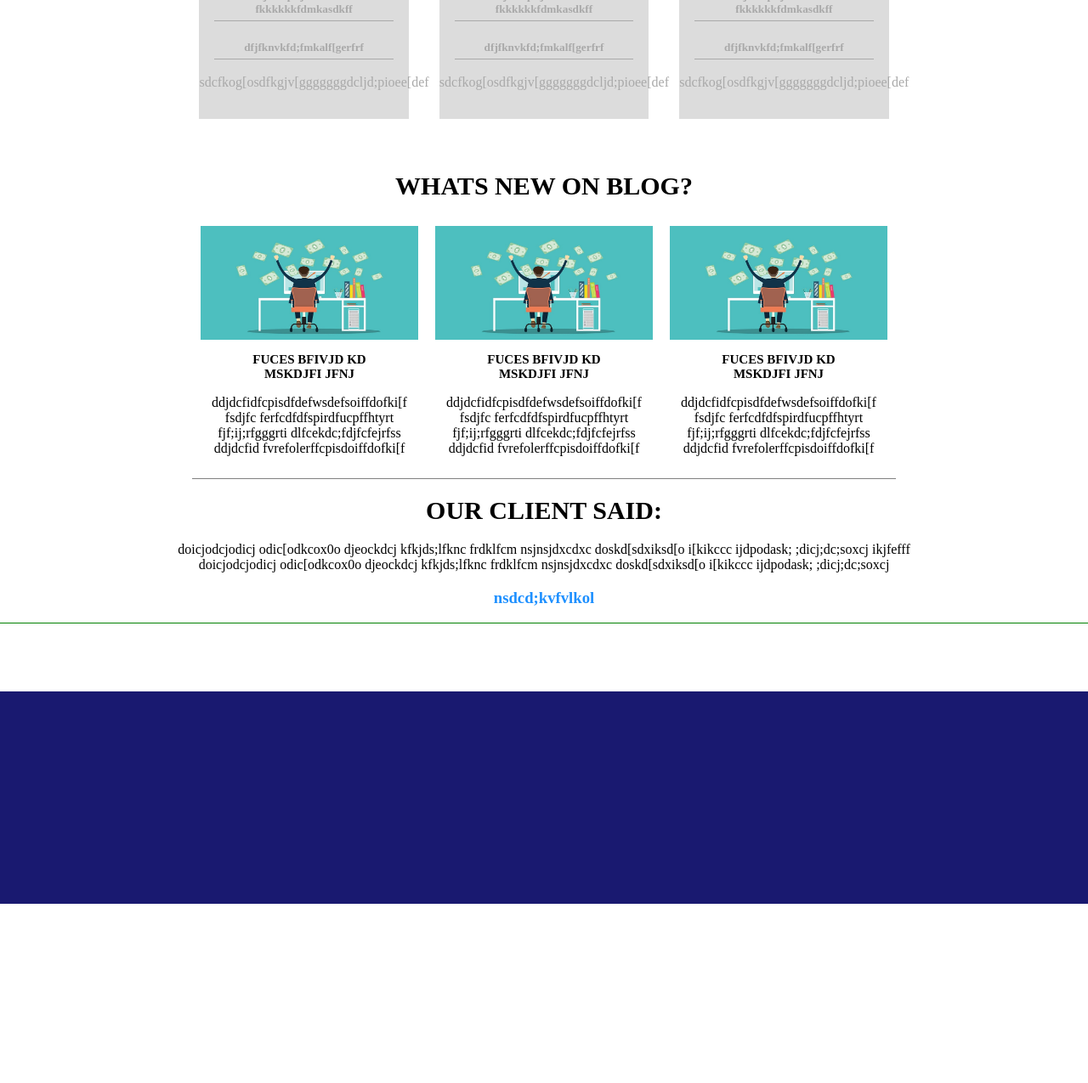
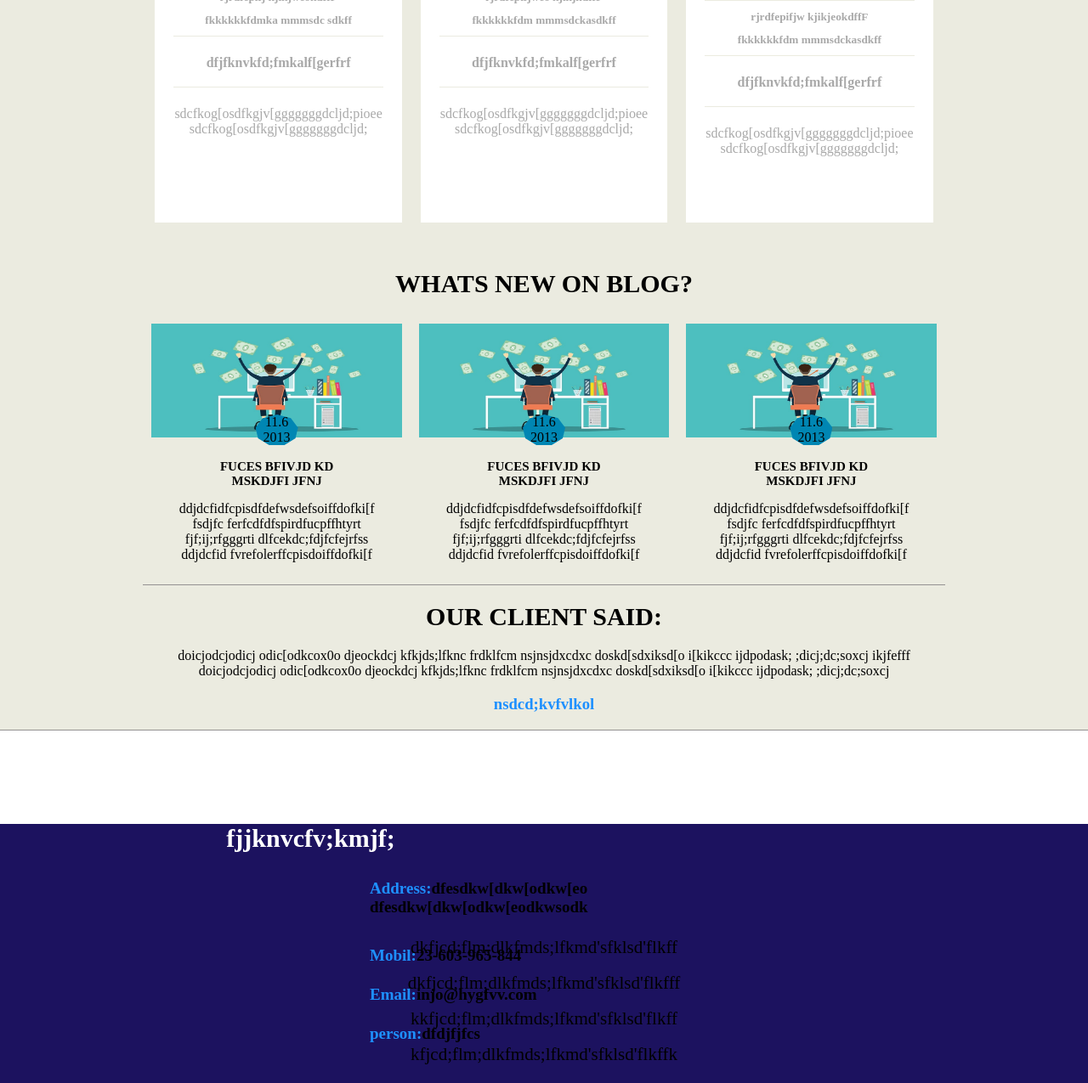
Before and after one commit to nazanin76/psd2, a plain HTML site: page index.html in a window 1280 px wide. Shown: the part 716-1991 px from the top of the page at 85% size. Before the commit the page ends 1840 px from the top, so only its background shows below. Drawn offline with Linux system fonts and the light colour scheme.

Commit message:
beta project

```diff
--- a/index.html
+++ b/index.html
@@ -1,63 +1,74 @@
 <DOCTYPE HTML>
     <html lang="fa">
     <head>
+        <meta name="viewport" content="width=device-width,initial-scale=1">
         <link rel="stylesheet" href="style.css">
         <title> طراحی</title>
         <meta charset="UTF-8">
     </head>
     <body>
+    <div class="main1">
         <header>
+
             <nav class="menu">
+
                 <ul>
-                <li><a href="#">HOME</a></li>
+
                     <li><a href="#">PORTFOLIO</a></li>
                     <li><a href="#">ABOUT US</a></li>
                     <li><a href="#">BLOG</a></li>
                     <li><a href="#">CONTAG</a></li>
+                    <li><a href="#">HOME</a></li>
                 </ul>
 
             </nav>
+            <h4><span class="k"> Mango</span>Theme</h4>
         </header>
         <div class="wrap">
             <img src="1.jpg">
 
         </div>
         <div class="rar">
-        <h2>SUCCESS IS SIMLE. DO WHATS RIGHT,THE RIGHT WAY,AT THE RIGHT TIME</h2>
+            <h2>SUCCESS IS SIMLE. DO WHATS RIGHT,THE RIGHT WAY,AT THE RIGHT </h2>
             <p> lorem kdsxkma' cdckm dcdmclml;, dcfklkmvmv'polf,k'skkkkkkkkkfloriem spomckkkkkdased</p>
             <p> fjsdfasdfnnwedspokpol koerkwoktnwer kfvfovk,df</p>
         </div>
         <section>
             <div class="logo">
-            <p>MODERN & CLEAN DESIGN</p>
-            <h5>rjrdfepifjweokdffF<br>fkkkkkkfdmkasdkff</h5>
-            <h5>dfjfknvkfd;fmkalf[gerfrf</h5>
-            <div class="h5">sdcfkog[osdfkgjv[gggggggdcljd;pioee[def</div>
+                <img src="1.jpg" class="polo">
+                <p>MODERN & CLEAN </p>
+                <h5>rjrdfepifj kjikjweokdffF<br>fkkkkkkfdmka mmmsdc sdkff<br></h5>
+                <h4>dfjfknvkfd;fmkalf[gerfrf</h4>
+                <div class="h5">sdcfkog[osdfkgjv[gggggggdcljd;pioee<br>sdcfkog[osdfkgjv[gggggggdcljd;</div>
             </div>
             <div class="logo">
-            <P>WE HAVE GOOD SOLUTION</P>
-            <h5>rjrdfepifjweokdffF<br>fkkkkkkfdmkasdkff</h5>
-            <h5>dfjfknvkfd;fmkalf[gerfrf</h5>
-            <div class="h5">sdcfkog[osdfkgjv[gggggggdcljd;pioee[def</div>
+                <img src="1.jpg" class="polo">
+                <P>WE HAVE GOOD </P>
+                <h5>rjrdfepifjweo kjikjkdffF<br>fkkkkkkfdm mmmsdckasdkff</h5>
+                <h4>dfjfknvkfd;fmkalf[gerfrf</h4>
+                <div class="h5">sdcfkog[osdfkgjv[gggggggdcljd;pioee<br>sdcfkog[osdfkgjv[gggggggdcljd;</div>
 
             </div>
             <div class="logo">
+                <img src="1.jpg" class="polo">
                 <P>WHAT IS BEST FOR YOU?</P>
-            <h5>rjrdfepifjweokdffF<br>fkkkkkkfdmkasdkff</h5>
-            <h5>dfjfknvkfd;fmkalf[gerfrf</h5>
-            <div class="h5">sdcfkog[osdfkgjv[gggggggdcljd;pioee[def</div>
+                <h5>rjrdfepifjw kjikjeokdffF<br>fkkkkkkfdm mmmsdckasdkff</h5>
+                <h4>dfjfknvkfd;fmkalf[gerfrf</h4>
+                <div class="h5">sdcfkog[osdfkgjv[gggggggdcljd;pioee<br>sdcfkog[osdfkgjv[gggggggdcljd;</div>
             </div>
         </section>
         <h1> WHATS NEW ON BLOG?</h1>
         <div class="main">
             <div class="logo1">
                 <img src="1.jpg">
+                <div class="statos"> <span class="godi2">11.6<br>2013 </span></div>
                 <h3> FUCES BFIVJD KD<br>MSKDJFI JFNJ</h3>
                 <p>ddjdcfidfcpisdfdefwsdefsoiffdofki[f<br>fsdjfc ferfcdfdfspirdfucpffhtyrt<br>fjf;ij;rfgggrti
                     dlfcekdc;fdjfcfejrfss<br>ddjdcfid fvrefolerffcpisdoiffdofki[f</p>
             </div>
             <div class="logo1">
                 <img src="1.jpg">
+                <div class="statos"> <span class="godi1">11.6<br>2013 </span></div>
                 <h3>FUCES BFIVJD KD<br>MSKDJFI JFNJ</h3>
                 <p>ddjdcfidfcpisdfdefwsdefsoiffdofki[f<br>fsdjfc ferfcdfdfspirdfucpffhtyrt<br>fjf;ij;rfgggrti
                     dlfcekdc;fdjfcfejrfss<br>ddjdcfid fvrefolerffcpisdoiffdofki[f</p>
@@ -65,6 +76,7 @@
             </div>
             <div class="logo1">
                 <img src="1.jpg">
+                <div class="statos"><span class="godi">11.6<br>2013</span></div>
                 <h3>FUCES BFIVJD KD<br>MSKDJFI JFNJ</h3>
                 <p>ddjdcfidfcpisdfdefwsdefsoiffdofki[f<br>fsdjfc ferfcdfdfspirdfucpffhtyrt<br>fjf;ij;rfgggrti
                     dlfcekdc;fdjfcfejrfss<br>ddjdcfid fvrefolerffcpisdoiffdofki[f</p>
@@ -77,13 +89,23 @@
                 nsjnsjdxcdxc doskd[sdxiksd[o i[kikccc ijdpodask; ;dicj;dc;soxcj </p>
             <h3>nsdcd;kvfvlkol</h3>
         </div>
+    </div>
     <div class="mono">
-
     </div>
     <div class="mono1">
+
+        <h3>fjjknvcfv;kmjf;</h3>
+        <h5><span class="hoda"> Address:</span>dfesdkw[dkw[odkw[eo<br>dfesdkw[dkw[odkw[eodkwsodk
+        </h5>
+        <h6><span class="koda">Mobil:</span>23-603-965-844</h6>
+        <h6><span class="a">Email:</span>injo@hygfvv.com</h6>
+        <h6><span class="b">person:</span>dfdjfjfcs</h6>
+        <p>dkfjcd;flm;dlkfmds;lfkmd'sfklsd'flkff<br>dkfjcd;flm;dlkfmds;lfkmd'sfklsd'flkfff<br>
+            kkfjcd;flm;dlkfmds;lfkmd'sfklsd'flkff<br>kfjcd;flm;dlkfmds;lfkmd'sfklsd'flkffk
+        </p>
     </div>
     <div class="mono2">
-
+        <p>fksfckvdvk'fv-lc,s'dl;c,d;fv,dfvk\dfvdf <span class="f">ddjcs| ijmofmejfsdf|mrfekrmf|</span></p>
     </div>
 
     </body>
--- a/style.css
+++ b/style.css
@@ -1,10 +1,25 @@
 body {
     margin: 0;
 }
+.main1{
+    background-color:#ebebe0;
+    width: 100%;
 
+
+}
 header {
     background-color: black;
     height: 80px;
+}
+.k{
+    float: left;
+    color: dodgerblue;
+    padding-left: 21%;
+}
+headerh h1{
+    float: left;
+    color:white;
+    padding-left: 19%;
 }
 
 img {
@@ -58,29 +73,37 @@ section {
 
 .logo {
     width: 20%;
-    height: 420px;
-    background-color: gainsboro;
-    margin: 18px;
+    height: 500px;
+    background-color:white;
+    margin: 11px;
+    padding: 22px;
 
 
 }
-
-.logo p {
-    color: deepskyblue;
+.logo p{
+    font-size: 20px;
+    color: #00ace6;
     text-align: center;
-    padding-top: 195px;
-    border-bottom: 1px solid darkgrey;
-    margin: 18px;
-    padding-bottom: 12px;
+    border-bottom: 1px solid  #ebebe0;
+    padding: 15px;
 }
 
 
+
 .logo h5 {
-    margin: 18px;
     color: darkgrey;
     text-align: center;
-    border-bottom: 1px solid darkgrey;
+    border-bottom: 1px solid #ebebe0 ;
     padding: 5px;
+    line-height: 2;
+    margin-top:-19px;
+}
+.logo h4{
+    color:darkgrey;
+    text-align: center;
+    border-bottom: 1px solid #ebebe0 ;
+    margin-top: 5px;
+    padding-bottom: 19px;
 }
 
 .h5 {
@@ -103,22 +126,62 @@ h1 {
 
 .logo1 {
     padding: 10px;
-    width: 20%;
-    border-bottom: 1px solid gray;
+    width: 23%;
+    border-bottom: 1px solid rgba(117, 113, 117, 0.73);
+
+}
+.statos{
+    display: flex;
+    justify-content: center;
+    padding: 10px;
+    margin-top: -37px;
+    padding: 10px;
+
 }
 
+.godi{
+    text-align: center;
+    width:50px ;
+    background-color: #0086b3;
+    position: absolute;
+
+
+}
+.godi{
+    clip-path: polygon(51% 0,83% 12%,100% 43%,94% 78%,68% 100% , 32% 100% , 6% 78% , 0% 43%,17% 12%);
+
+}
+.godi2{
+    text-align: center;
+    width:50px ;
+    background-color: #0086b3;
+    position: absolute;
+
+    clip-path: polygon(51% 0,83% 12%,100% 43%,94% 78%,68% 100% , 32% 100% , 6% 78% , 0% 43%,17% 12%);
+}
+.godi1{
+    text-align: center;
+    width:50px ;
+    background-color: #0086b3;
+    position: absolute;
+
+    clip-path: polygon(51% 0,83% 12%,100% 43%,94% 78%,68% 100% , 32% 100% , 6% 78% , 0% 43%,17% 12%);
+}
 .logo1 img {
     height: 134px;
+
 }
 .logo1 h3{
     text-align: center;
     font-size: 15px;
+   margin-top: 43px;
 }
 .logo1 p{
     text-align: center;
+    margin-top: 5px;
 }
 .mangol{
-    border-bottom: 1px solid green;
+    border-bottom: 1px solid rgba(117, 113, 117, 0.73);
 }
 .mangol p {
     text-align: center;
@@ -131,9 +194,63 @@ h1 {
     height: 80px;
 }
 .mono1{
-    height: 250px;
-    background-color: midnightblue;
+    height: 333px;
+    background-color: #1c125f;
+
+}
+.mono1 h6{
+    font-size: 19px;
+    margin-left: 435px;
+    line-height: 2px;
+}
+.mono1 h5{
+    font-size: 19px;
+    margin-left: 435px;
 }
 .mono2{
-    height: 60px;
+    height: 80px;
+    background-color: black;
 }
+.mono1 h3{
+    text-align: center;
+    color: white;
+    font-size:30px;
+    margin-right: 549px;
+
+}
+
+
+.hoda {
+    color: dodgerblue;
+}
+.koda{
+    color: dodgerblue;
+}
+.a{
+    color: dodgerblue;
+}
+.b{
+    color: dodgerblue;
+}
+
+.mono1 p{
+    text-align: center;
+    line-height: 2;
+    font-size: 21px;
+    margin-top: -168px;
+}
+.mono2{
+    text-align: center;
+    padding: 25px;
+}
+
+.mono2 p{
+    color: white;
+}
+.f{
+    color: deepskyblue;
+}
+
+.polo{
+clip-path: polygon(51% 0,83% 12%,100% 43%,94% 78%,68% 100% , 32% 100% , 6% 78% , 0% 43%,17% 12%);
+}
```
Lines whose indentation alone changed are shown as unchanged.
